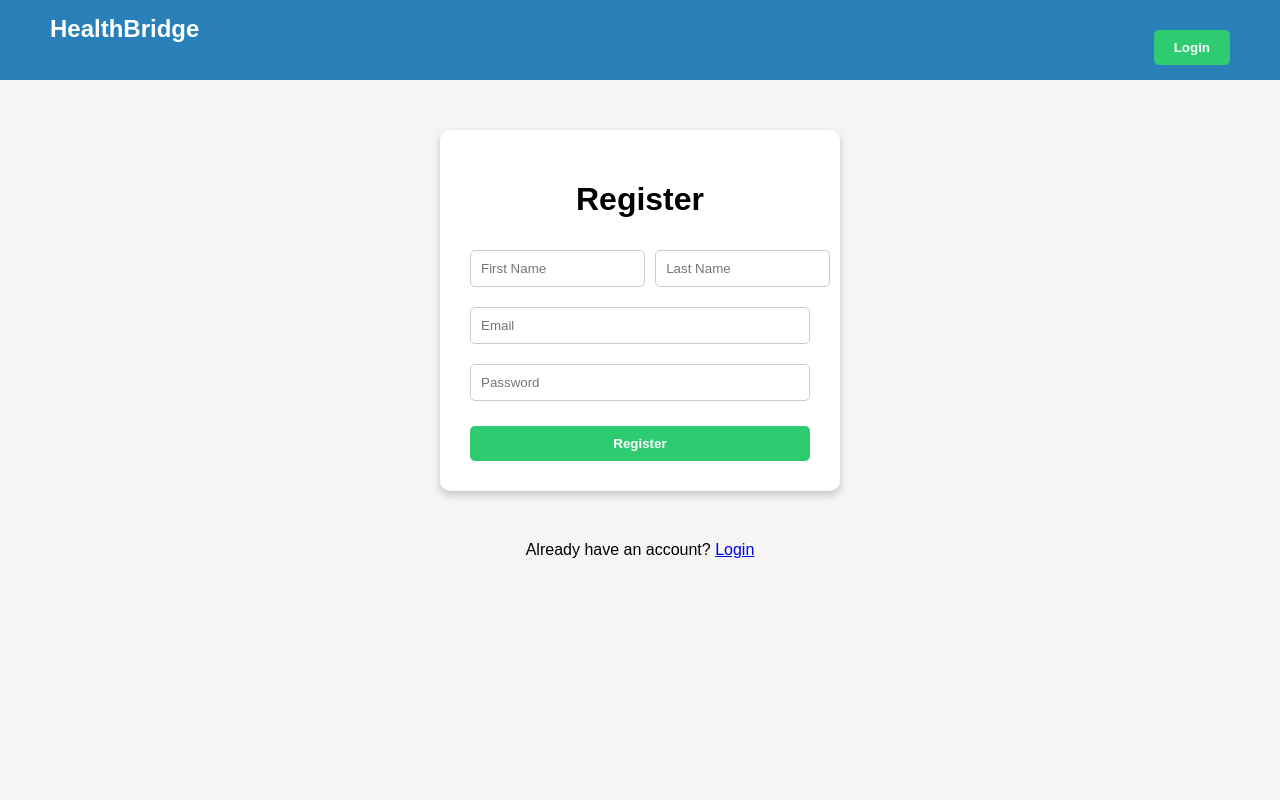
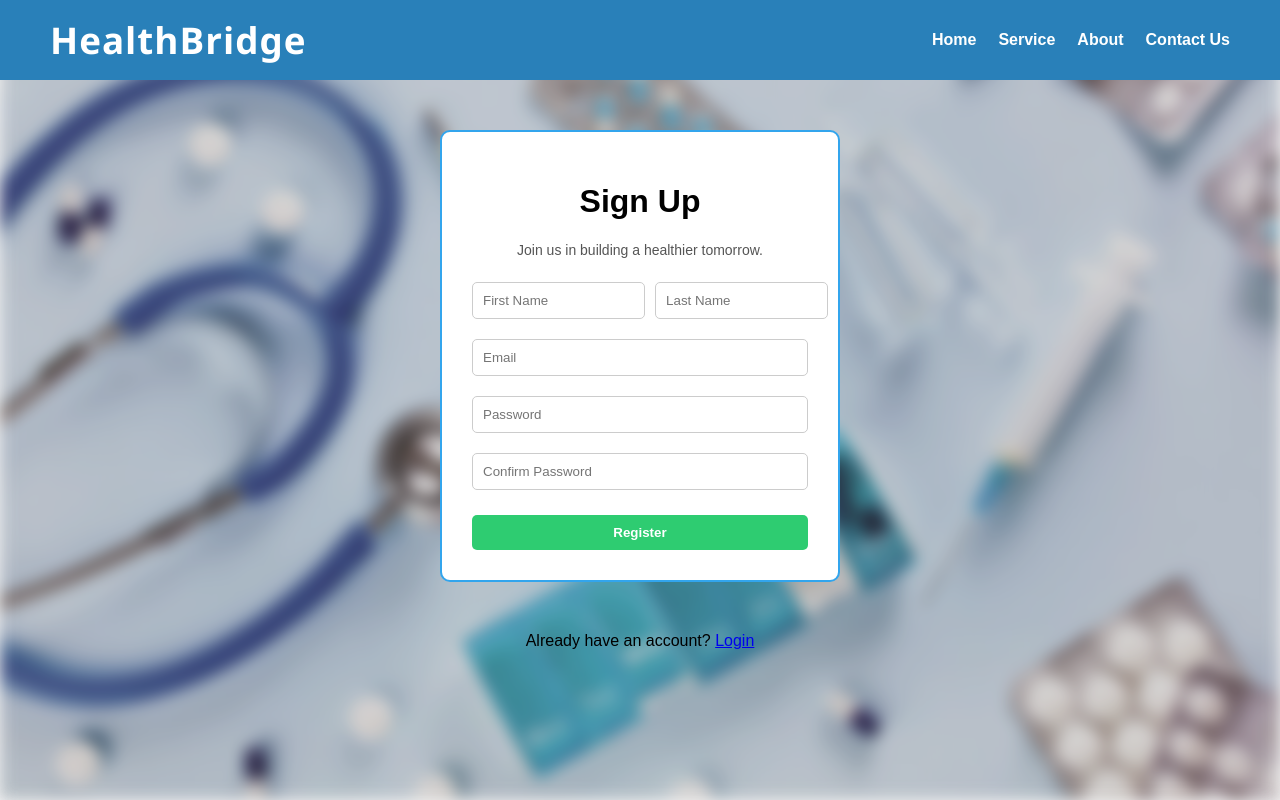
Before and after one commit to Caleeeeeeeeeb/HealthBridge, a Django app: page /register/ in a window 1280 px wide. Run offline with Django 5.2, Linux system fonts and the light colour scheme.

Commit message:
Updated the UI and removed redundant buttons, this is to be continued

```diff
--- a/healthbridge_app/static/healthbridge_app/script.js
+++ b/healthbridge_app/static/healthbridge_app/script.js
@@ -1,6 +1,7 @@
 function validateRegisterForm() {
     const username = document.forms["registerForm"]["username"].value;
-    const password = document.forms["registerForm"]["password"].value;
+    const password = document.forms["registerForm"]["password1"].value;
+    const confirmPassword = document.forms["registerForm"]["password2"].value;
     const errorDiv = document.getElementById("error");
 
     errorDiv.innerHTML = "";
@@ -15,5 +16,10 @@ function validateRegisterForm() {
         return false;
     }
 
+    if (password !== confirmPassword) {
+        errorDiv.innerHTML = "Passwords do not match.";
+        return false;
+    }
+
     return true;
 }
--- a/healthbridge_app/static/healthbridge_app/style.css
+++ b/healthbridge_app/static/healthbridge_app/style.css
@@ -17,12 +17,15 @@ nav {
     padding: 15px 50px;
     display: flex;
     justify-content: space-between;
-   /* align-items: center; */
+    align-items: center;
 }
 
 nav .logo {
-    font-size: 24px;
+    font-size: 2.3rem;
     font-weight: bold;
+    letter-spacing: 1px;
+    margin-right: 24px;
+    font-family: "Segoe UI", Arial, sans-serif;
 }
 
 nav ul {
@@ -30,10 +33,11 @@ nav ul {
     display: flex;
     margin: 0;
     padding: 0;
+    gap: 22px;
 }
 
 nav ul li {
-    margin-left: 25px;
+    margin: 0;
 }
 
 nav ul li a {
@@ -85,7 +89,6 @@ nav ul li a:hover {
     justify-content: space-between;
     align-items: center;
     padding: 80px 50px;
-    background-color: #ffffff;
 }
 
 .hero-text {
@@ -94,7 +97,7 @@ nav ul li a:hover {
 
 .hero-text h1 {
     font-size: 48px;
-    color: var(--deep-blue);
+    color: #FFFFFF;
     margin-bottom: 20px;
 }
 
@@ -117,7 +120,8 @@ form {
     background-color: white;
     padding: 30px;
     border-radius: 10px;
-    box-shadow: 0 4px 8px rgba(0,0,0,0.2);
+    border: 2px solid #32a5ed; /* Thicker border */
+    box-shadow: none;           /* No shadow */
     box-sizing: border-box;
 }
 
@@ -408,3 +412,56 @@ body.hb-body{
 
 /* Page title */
 .hb-page-title{ margin:14px 0 18px; font-size: clamp(24px, 3vw, 36px); }
+
+
+/* trying to make it modern clean auth page  */
+/* Modern, clean auth page text styles using built-in fonts */
+.modern-title {
+    text-align: center;
+    font-size: 2.1rem;
+    font-weight: 700;
+    color: var(--deep-blue);
+    margin-bottom: 18px;
+    letter-spacing: 0.5px;
+    font-family: "Segoe UI", Arial, sans-serif;
+}
+
+.modern-link {
+    color: var(--deep-blue);
+    text-decoration: none;
+    font-weight: 500;
+    font-family: "Segoe UI", Arial, sans-serif;
+    transition: color 0.2s;
+}
+
+.modern-link:hover {
+    color: var(--emerald-green);
+}
+
+.modern-helper {
+    text-align: center;
+    color: #6c7a89;
+    font-size: 1rem;
+    margin-top: 18px;
+    font-family: "Segoe UI", Arial, sans-serif;
+}
+
+.error {
+    text-align: center;
+    font-family: "Segoe UI", Arial, sans-serif;
+}
+.login-bg-blur, .register-bg-blur, .home-bg-blur {
+    position: fixed;
+    top: 0; left: 0; right: 0; bottom: 0;
+    width: 100vw;
+    height: 100vh;
+    z-index: -1;
+    background: url("background.png") center center / cover no-repeat;
+    filter: blur(8px) brightness(0.85);
+}
+.tagline {
+  text-align: center;
+  font-size: 14px;   /* smaller than main text */
+  color: #555;       /* subtle gray tone */
+  margin-top: 8px;   /* space from heading */
+}
--- a/healthbridge_app/templates/healthbridge_app/medicines_list.html
+++ b/healthbridge_app/templates/healthbridge_app/medicines_list.html
@@ -23,7 +23,6 @@
       <label><input type="checkbox"> Antibiotics</label>
       <label><input type="checkbox"> Vitamins</label>
     </aside>
-
     <!-- Medicines cards -->
     <section class="hb-cards">
       <article class="hb-card hb-card-product">
--- a/healthbridge_app/templates/healthbridge_app/register.html
+++ b/healthbridge_app/templates/healthbridge_app/register.html
@@ -8,9 +8,15 @@
     <script src="{% static 'healthbridge_app/script.js' %}"></script>
 </head>
 <body>
+    <div class="register-bg-blur"></div>
       <nav>
         <div class="logo">HealthBridge</div>
-        <a href="{% url 'login' %}"><button class="login-btn">Login</button></a>
+        <ul>
+            <li><a href="{% url 'home' %}">Home</a></li>
+            <li><a href="#">Service</a></li>
+            <li><a href="#">About</a></li>
+            <li><a href="#">Contact Us</a></li>
+        </ul>
     </nav>
 
     <form name="registerForm" method="post" onsubmit="return validateRegisterForm()">
@@ -20,7 +26,8 @@
     {% endif %}
 
 
-        <h1 style="text-align:center;">Register</h1>
+        <h1 style="text-align:center;">Sign Up</h1>
+        <p class="tagline">Join us in building a healthier tomorrow.</p>
         <div id="error" class="error"></div>
         <div class="name-fields">
     <input type="text" name="first_name" placeholder="First Name" required>
@@ -29,6 +36,7 @@
  <div class="form">
 <input type="text" name="email" placeholder="Email" required>
 <input type="password" name="password" placeholder="Password" required>
+<input type="password" name="password2" placeholder="Confirm Password" required>
 </div>
         <button type="submit">Register</button>
     </form>
```
Also changed, not shown: healthbridge_app/templates/healthbridge_app/home.html (+4 -4 lines), healthbridge_app/templates/healthbridge_app/login.html (+6 -2 lines), healthbridge_app/static/healthbridge_app/background.png (added).
